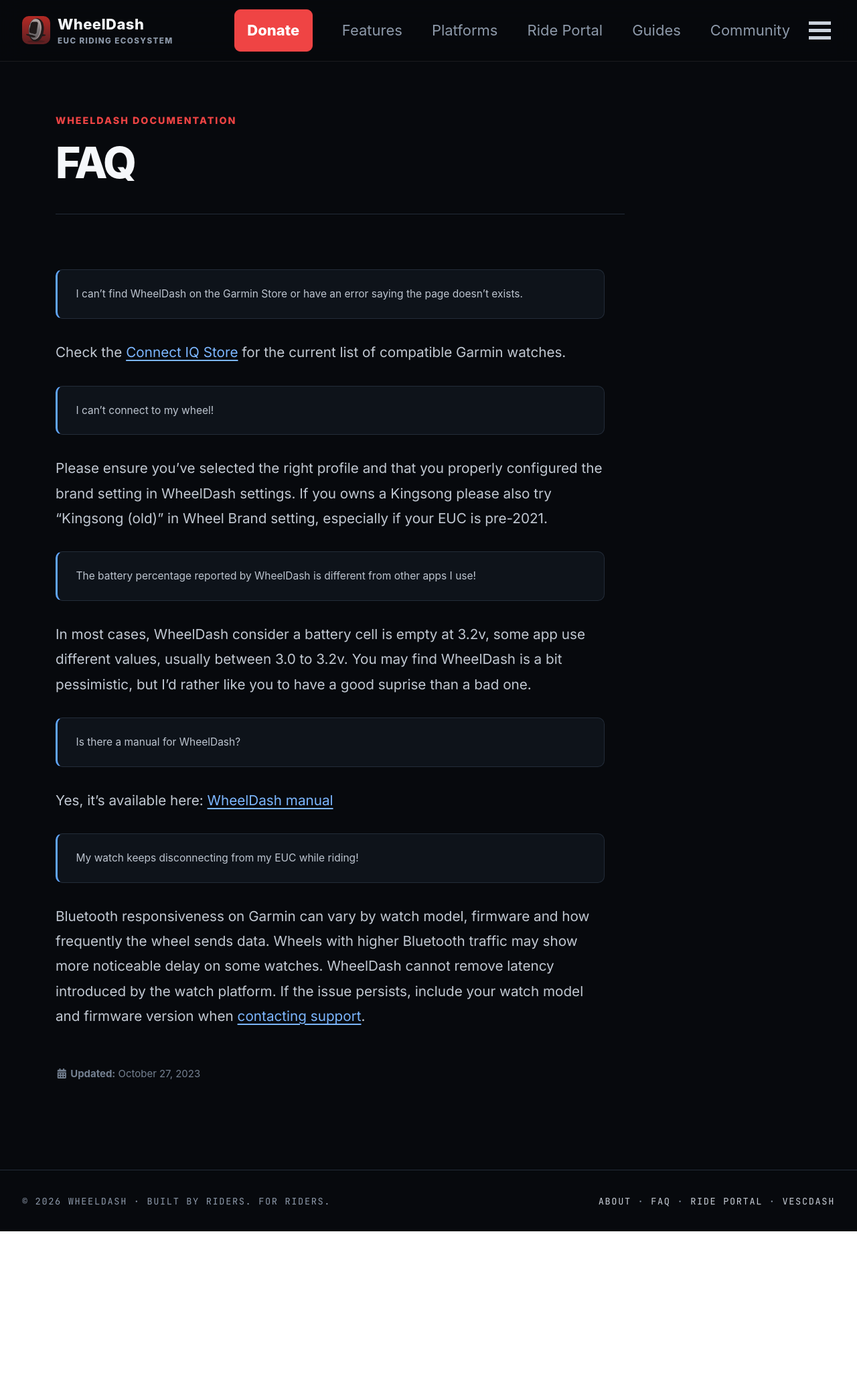
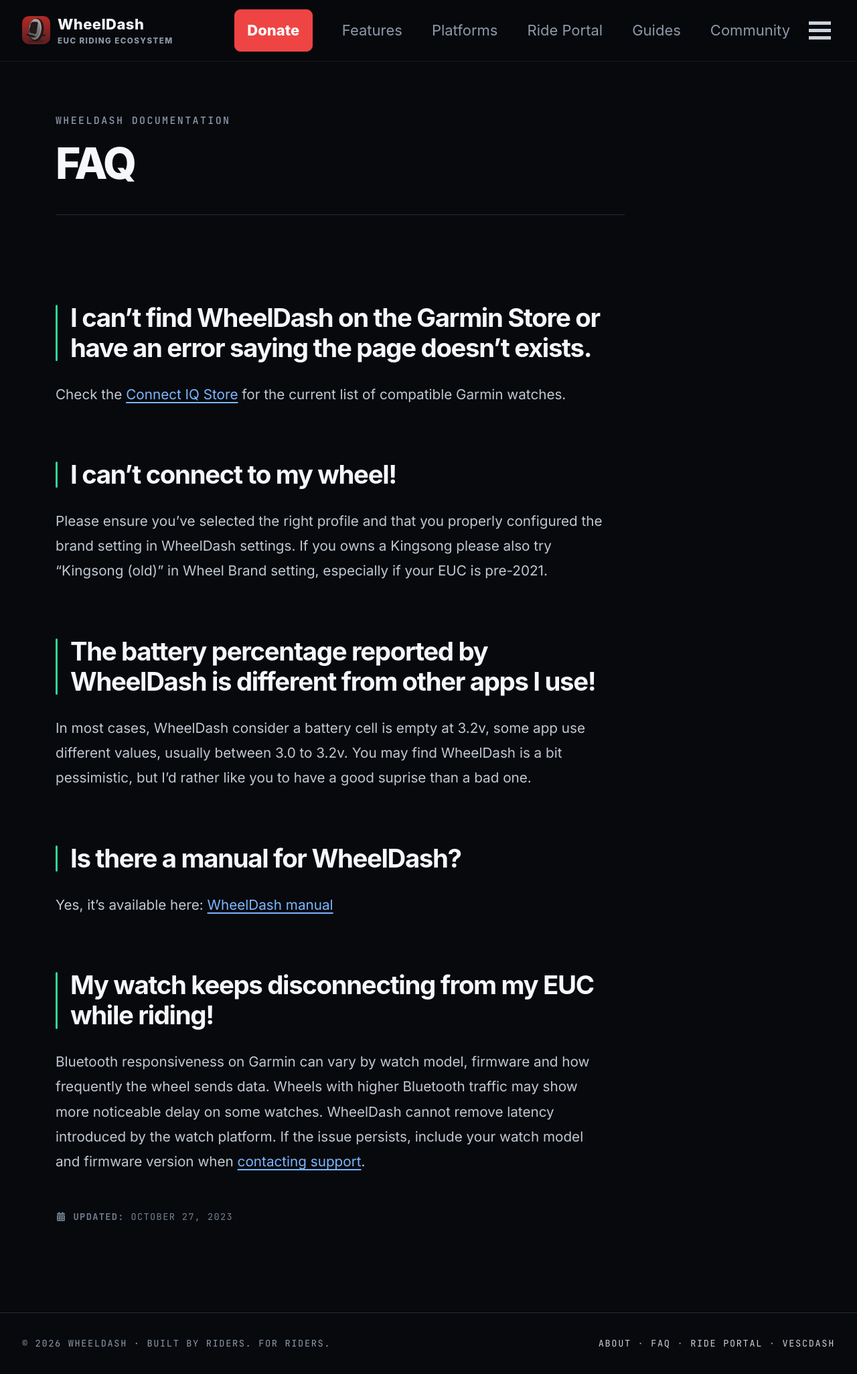
Before and after one commit to blkfribourg/blkfribourg.github.io, a Jekyll site: the page built from _pages/faq.md, in a window 1280 px wide. Shown: the whole page at 67% size. Built offline with Jekyll 4.4.1, drawn with Linux system fonts in a browser that asks for light colours; cached includes are drawn as plain includes; before the commit the page ends 1838 px from its top, so only the background shows below that.

Commit message:
Inner pages: HUD styling for docs and older posts
Older posts and pages now get the documentation styling by default, doc
labels and links use the mono/green treatment, FAQ questions become
headings, and the internal I18N notes are no longer published.

Co-Authored-By: Claude Opus 5.5 <noreply@anthropic.com>
Claude-Session: https://claude.ai/code/session_0113Rbw9K8vn8adzvCaMpYEK

```diff
--- a/_config.yml
+++ b/_config.yml
@@ -133,6 +133,7 @@ include:
   - .htaccess
   - _pages
 exclude:
+  - I18N.md
   - "*.sublime-project"
   - "*.sublime-workspace"
   - vendor
@@ -258,6 +259,7 @@ defaults:
       comments: # true
       share: true
       #related: true
+      classes: wd-doc wd-update
   # _pages
   - scope:
       path: "_pages"
@@ -265,3 +267,4 @@ defaults:
     values:
       layout: single
       author_profile: false
+      classes: wd-doc
--- a/_pages/faq.md
+++ b/_pages/faq.md
@@ -7,27 +7,22 @@ last_modified_at: 2023-10-27
 classes: wd-doc
 ---
 
-I can't find WheelDash on the Garmin Store or have an error saying the page doesn't exists.
-{: .notice}
+## I can't find WheelDash on the Garmin Store or have an error saying the page doesn't exists.
 
 Check the [Connect IQ Store]({{ site.data.product.urls.garmin_app }}) for the current list of compatible Garmin watches.
 
-I can't connect to my wheel!
-{: .notice}
+## I can't connect to my wheel!
 
 Please ensure you've selected the right profile and that you properly configured the brand setting in WheelDash settings. If you owns a Kingsong please also try "Kingsong (old)" in Wheel Brand setting, especially if your EUC is pre-2021.
 
-The battery percentage reported by WheelDash is different from other apps I use!
-{: .notice}
+## The battery percentage reported by WheelDash is different from other apps I use!
 
 In most cases, WheelDash consider a battery cell is empty at 3.2v, some app use different values, usually between 3.0 to 3.2v. You may find WheelDash is a bit pessimistic, but I'd rather like you to have a good suprise than a bad one.
 
-Is there a manual for WheelDash?
-{: .notice}
+## Is there a manual for WheelDash?
 
 Yes, it's available here: <a href="/assets/pdf/WheelDash_Manual_v0.1.pdf">WheelDash manual</a>
 
-My watch keeps disconnecting from my EUC while riding!
-{: .notice}
+## My watch keeps disconnecting from my EUC while riding!
 
 {{ site.data.product.garmin_latency_note }} WheelDash cannot remove latency introduced by the watch platform. If the issue persists, include your watch model and firmware version when [contacting support](/contact/).
--- a/assets/css/main.scss
+++ b/assets/css/main.scss
@@ -379,25 +379,29 @@ p.wd-updates__all { margin: 1.5rem 0 0; }
 .wd-doc #main { max-width: 1180px; padding: clamp(3rem,6vw,5.5rem) 1.5rem 6rem; }
 .wd-doc .page__inner-wrap { margin-top: 0; }
 .wd-doc .page__inner-wrap > header { max-width: 850px; margin-bottom: clamp(2rem,4vw,3.5rem); padding-bottom: 2rem; border-bottom: 1px solid var(--wd-border); }
-.wd-doc .page__inner-wrap > header::before { display: block; margin-bottom: .9rem; color: var(--wd-red); font-size: .65rem; font-weight: 800; letter-spacing: .14em; text-transform: uppercase; content: "WheelDash documentation"; }
+.wd-doc .page__inner-wrap > header::before { display: block; margin-bottom: .9rem; color: var(--wd-muted); font-family: "JetBrains Mono", ui-monospace, monospace; font-size: .68rem; font-weight: 500; letter-spacing: .16em; text-transform: uppercase; content: "WheelDash documentation"; }
 .wd-update .page__inner-wrap > header::before { content: "Project update"; }
 .wd-doc .page__title { margin: 0; color: var(--wd-text); font-size: clamp(2.4rem,5vw,4.4rem); font-weight: 800; letter-spacing: -.055em; line-height: 1.02; }
 .wd-doc .page__title a { color: inherit; }
-.wd-doc .page__meta { color: #748091; font-size: .68rem; }
+.wd-doc .page__meta { color: #748091; font-family: "JetBrains Mono", ui-monospace, monospace; font-size: .62rem; letter-spacing: .1em; text-transform: uppercase; }
 .wd-doc .page__content { color: #c1c8d2; font-size: .94rem; line-height: 1.8; }
 .wd-doc .page__content > p,
 .wd-doc .page__content > ul,
 .wd-doc .page__content > ol { max-width: 820px; }
 .wd-doc .page__content h2 { position: relative; max-width: 850px; margin-top: 3.6rem; margin-bottom: 1.25rem; padding: 0 0 0 1rem; border: 0; color: var(--wd-text); font-size: clamp(1.65rem,3vw,2.25rem); font-weight: 750; letter-spacing: -.035em; line-height: 1.18; }
-.wd-doc .page__content h2::before { position: absolute; top: .08em; bottom: .08em; left: 0; width: 3px; border-radius: 99px; background: var(--wd-red); content: ""; }
+.wd-doc .page__content h2::before { position: absolute; top: .08em; bottom: .08em; left: 0; width: 3px; border-radius: 99px; background: var(--wd-green); content: ""; }
 .wd-doc .page__content h3 { max-width: 820px; margin-top: 2.5rem; color: var(--wd-text); font-size: 1.18rem; font-weight: 700; letter-spacing: -.015em; }
 .wd-doc .page__content h4 { color: var(--wd-text); }
 .wd-doc .page__content strong { color: #eef1f5; }
-.wd-doc .page__content a:not(.btn) { color: #7cb6ff; text-underline-offset: .18em; }
+.wd-doc .page__content a:not(.btn):not(.wd-button) { color: #7cb6ff; text-underline-offset: .18em; }
 .wd-doc .page__content li { margin-bottom: .42rem; padding-left: .2rem; }
-.wd-doc .page__content li::marker { color: var(--wd-red); }
+.wd-doc .page__content li::marker { color: var(--wd-muted); }
 .wd-doc .page__content img { height: auto; border: 1px solid var(--wd-border); border-radius: 14px; background: var(--wd-surface); box-shadow: 0 18px 55px rgba(0,0,0,.25); }
 .wd-doc .page__content center { margin: 2.5rem 0; }
+.wd-doc .page__share .btn { border: 1px solid var(--wd-border); background: var(--wd-surface); color: var(--wd-muted) !important; }
+.wd-doc .page__share .btn:hover { border-color: #556174; background: var(--wd-surface-raised); color: var(--wd-text) !important; }
+.wd-doc .page__share-title { color: var(--wd-muted); font-family: "JetBrains Mono", ui-monospace, monospace; font-size: .62rem; letter-spacing: .14em; }
+.wd-doc .pagination--pager { border-color: var(--wd-border); background: var(--wd-surface); color: var(--wd-muted); }
 .wd-doc .page__content table { overflow: hidden; border: 1px solid var(--wd-border); border-radius: 12px; background: var(--wd-surface); color: #c6cdd7; font-size: .78rem; }
 .wd-doc .page__content thead { background: var(--wd-surface-raised); color: var(--wd-text); }
 .wd-doc .page__content th,
@@ -463,21 +467,21 @@ p.wd-updates__all { margin: 1.5rem 0 0; }
 .wd-doc-choices { display: grid; max-width: 100%; margin: 2.5rem 0 4.5rem; grid-template-columns: 1fr 1fr; gap: 1rem; }
 .wd-doc-choices--three { grid-template-columns: repeat(3,1fr); }
 .wd-doc-choice { display: flex; min-height: 390px; padding: clamp(1.5rem,3vw,2.25rem); flex-direction: column; border: 1px solid var(--wd-border); border-radius: 16px; background: var(--wd-surface); }
-.wd-doc-choice--accent { border-top: 3px solid var(--wd-red); }
+.wd-doc-choice--accent { border-color: rgba(52,211,153,.7); }
 .wd-doc .page__content .wd-doc-choice h2,
 .wd-doc .page__content .wd-related-product h2 { margin: 0 0 .8rem; padding: 0; font-size: 1.45rem; }
 .wd-doc .page__content .wd-doc-choice h2::before,
 .wd-doc .page__content .wd-related-product h2::before { display: none; }
-.wd-doc-choice__label { margin: 0 0 1rem !important; color: var(--wd-red) !important; font-size: .62rem !important; font-weight: 800; letter-spacing: .13em; text-transform: uppercase; }
+.wd-doc-choice__label { margin: 0 0 1rem !important; color: var(--wd-green) !important; font-family: "JetBrains Mono", ui-monospace, monospace; font-size: .64rem !important; font-weight: 500; letter-spacing: .14em; text-transform: uppercase; }
 .wd-doc-choice > p { color: var(--wd-muted); font-size: .78rem; }
 .wd-doc-choice ul { min-height: 115px; margin-bottom: 1.5rem; padding-left: 1.15rem; color: #c5cbd4; font-size: .75rem; }
 .wd-doc-choice .wd-button { width: fit-content; margin-top: auto; }
 .wd-doc-links { display: grid; margin: 1.5rem 0 4rem; grid-template-columns: repeat(3,1fr); border-top: 1px solid var(--wd-border); border-left: 1px solid var(--wd-border); }
 .wd-doc-links a { position: relative; min-height: 125px; padding: 1.2rem; border-right: 1px solid var(--wd-border); border-bottom: 1px solid var(--wd-border); background: var(--wd-surface); color: var(--wd-text) !important; text-decoration: none; }
 .wd-doc-links span, .wd-doc-links strong { display: block; }
-.wd-doc-links span { margin-bottom: 1.5rem; color: var(--wd-muted); font-size: .58rem; font-weight: 750; letter-spacing: .1em; text-transform: uppercase; }
+.wd-doc-links span { margin-bottom: 1.5rem; color: var(--wd-muted); font-family: "JetBrains Mono", ui-monospace, monospace; font-size: .6rem; font-weight: 500; letter-spacing: .14em; text-transform: uppercase; }
 .wd-doc-links strong { font-size: .76rem; }
-.wd-doc-links em { position: absolute; right: 1.2rem; bottom: 1rem; color: var(--wd-red); font-style: normal; }
+.wd-doc-links em { position: absolute; right: 1.2rem; bottom: 1rem; color: var(--wd-muted); font-style: normal; }
 .wd-related-product { display: flex; padding: clamp(1.5rem,3vw,2.25rem); align-items: center; justify-content: space-between; gap: 2rem; border: 1px solid var(--wd-border); border-radius: 16px; background: #0d1219; }
 .wd-related-product > div { max-width: 650px; }
 .wd-related-product p:not(.wd-doc-choice__label) { margin-bottom: 0; color: var(--wd-muted); font-size: .78rem; }
```
Also changed, not shown: _pages/docs.md (+1 -1 lines).
